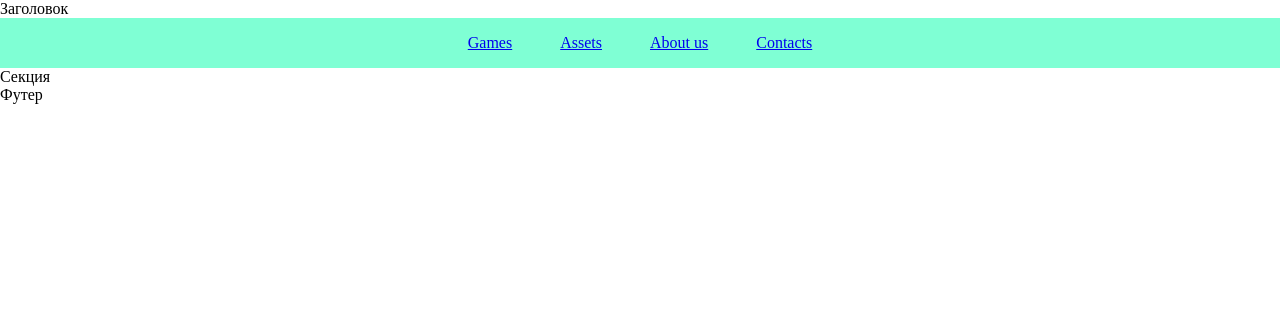
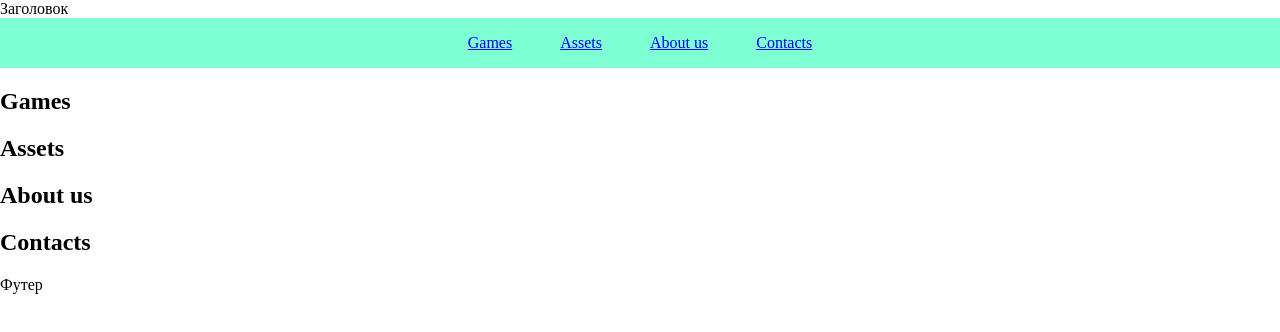
Before and after one commit to Toonas/Toonas.github.io, a plain HTML site: page index.html in a window 1280 px wide. Drawn offline with Linux system fonts and the light colour scheme.

Commit message:
added main tag and sections

```diff
--- a/index.html
+++ b/index.html
@@ -14,9 +14,20 @@
             <a href="#about">About us</a>
             <a href="#contacts">Contacts</a>
         </nav>
-        <section>
-            Секция
-        </section>
+        <main>
+            <section id="games">
+                <h1>Games</h1>
+            </section>
+            <section id="assets">
+                <h1>Assets</h1>
+            </section>
+            <section id="about">
+                <h1>About us</h1>
+            </section>
+            <section id="contacts">
+                <h1>Contacts</h1>
+            </section>
+        </main>
         <footer>
             Футер
         </footer>
```
